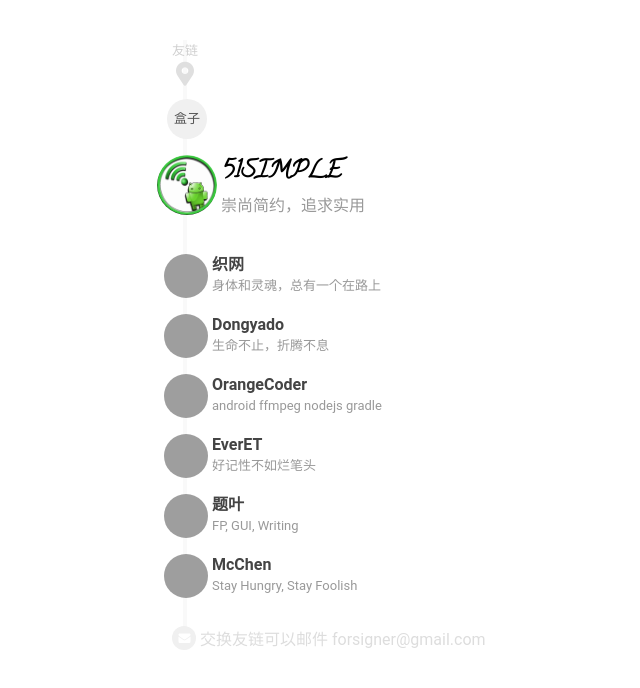
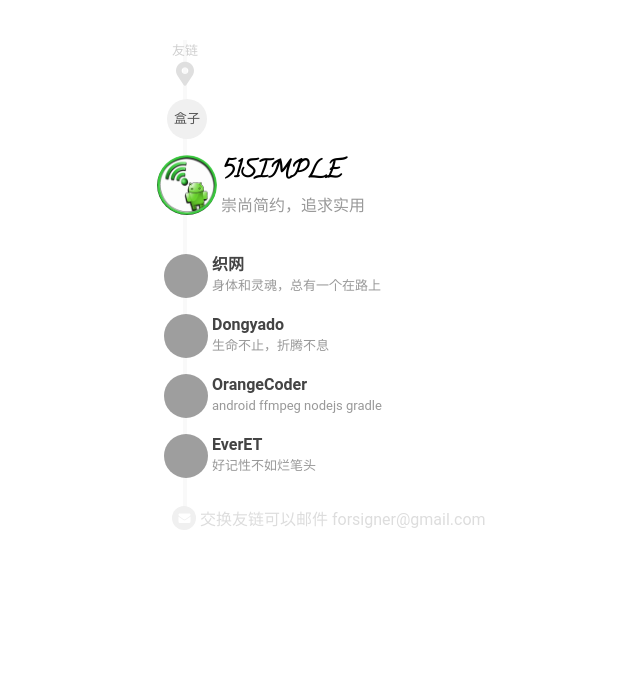
Before and after one commit to 51SIMPLE/51simple.github.io, a plain HTML site: page link/index.html in a window 1280 px wide. Shown: the whole page, without its empty margins (207-847 px from the left). Drawn offline with Linux system fonts and the light colour scheme; some packages are replaced by stand-ins of ours; grey boxes are pictures that could not be loaded; a script that the page names is missing.

Commit message:
Site updated: 2017-02-05 01:20:49

```diff
--- a/link/index.html
+++ b/link/index.html
@@ -249,26 +249,6 @@
         </a>
       </li>
 
-      <li class="link-item link-item-4">
-        <a rel="noopener noreferrer" target="_blank" class="link-url" href="http://tiye.me/">
-          <img class="avatar" src="https://avatars2.githubusercontent.com/u/449224?v=3&amp;s=100" alt="题叶">
-          <div class="wrap-info">
-            <div class="name">题叶</div>
-            <div class="info">FP, GUI, Writing</div>
-          </div>
-        </a>
-      </li>
-
-      <li class="link-item link-item-0">
-        <a rel="noopener noreferrer" target="_blank" class="link-url" href="http://mcchen.club/">
-          <img class="avatar" src="https://avatars0.githubusercontent.com/u/8033333?v=3&amp;s=100" alt="McChen">
-          <div class="wrap-info">
-            <div class="name">McChen</div>
-            <div class="info">Stay Hungry, Stay Foolish</div>
-          </div>
-        </a>
-      </li>
-
   </ul>
 
 
```
Also changed, not shown: about/index.html (+3 -1 lines), search.json (+1 -1 lines), images/wechat.png.
